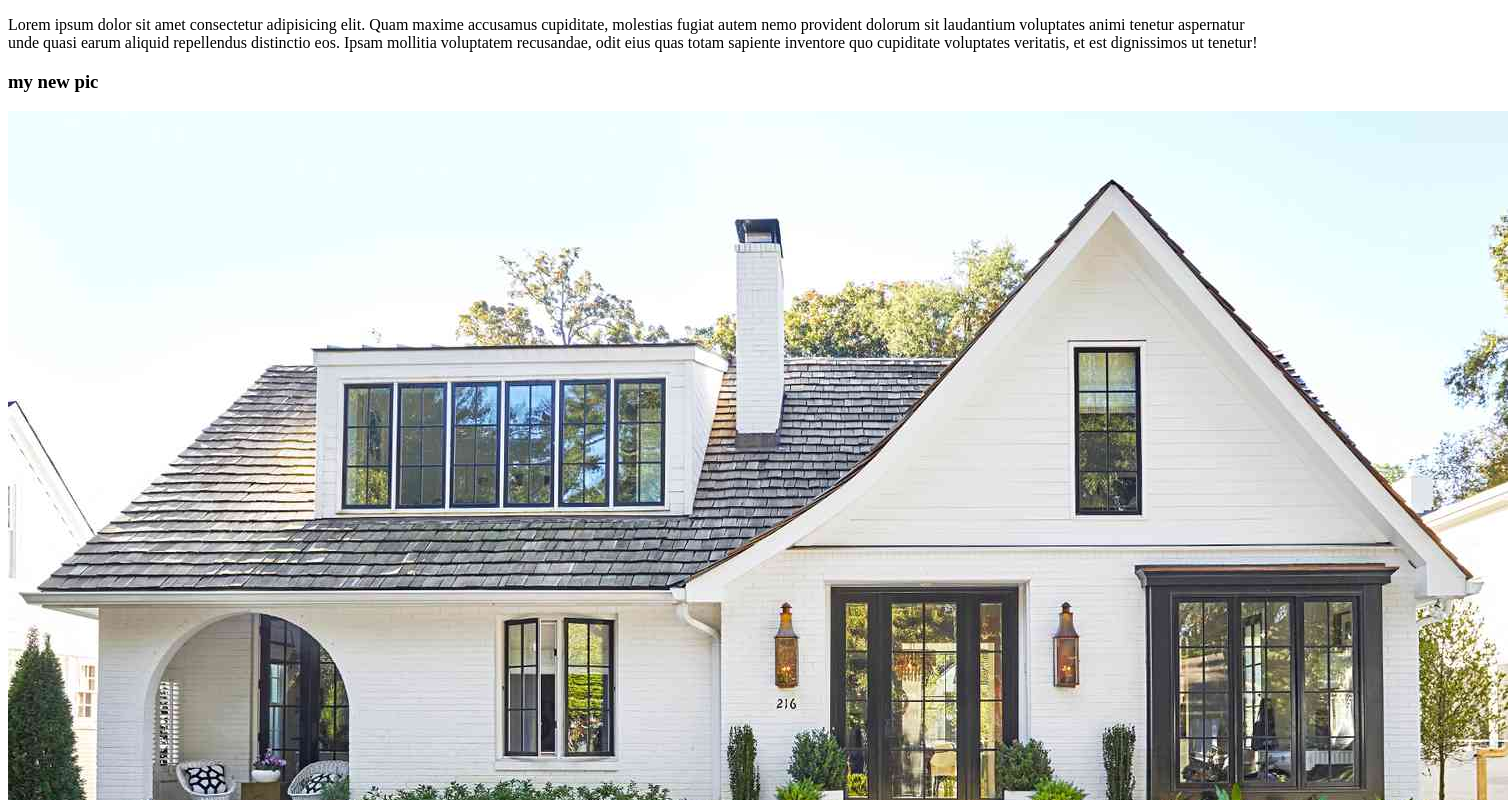
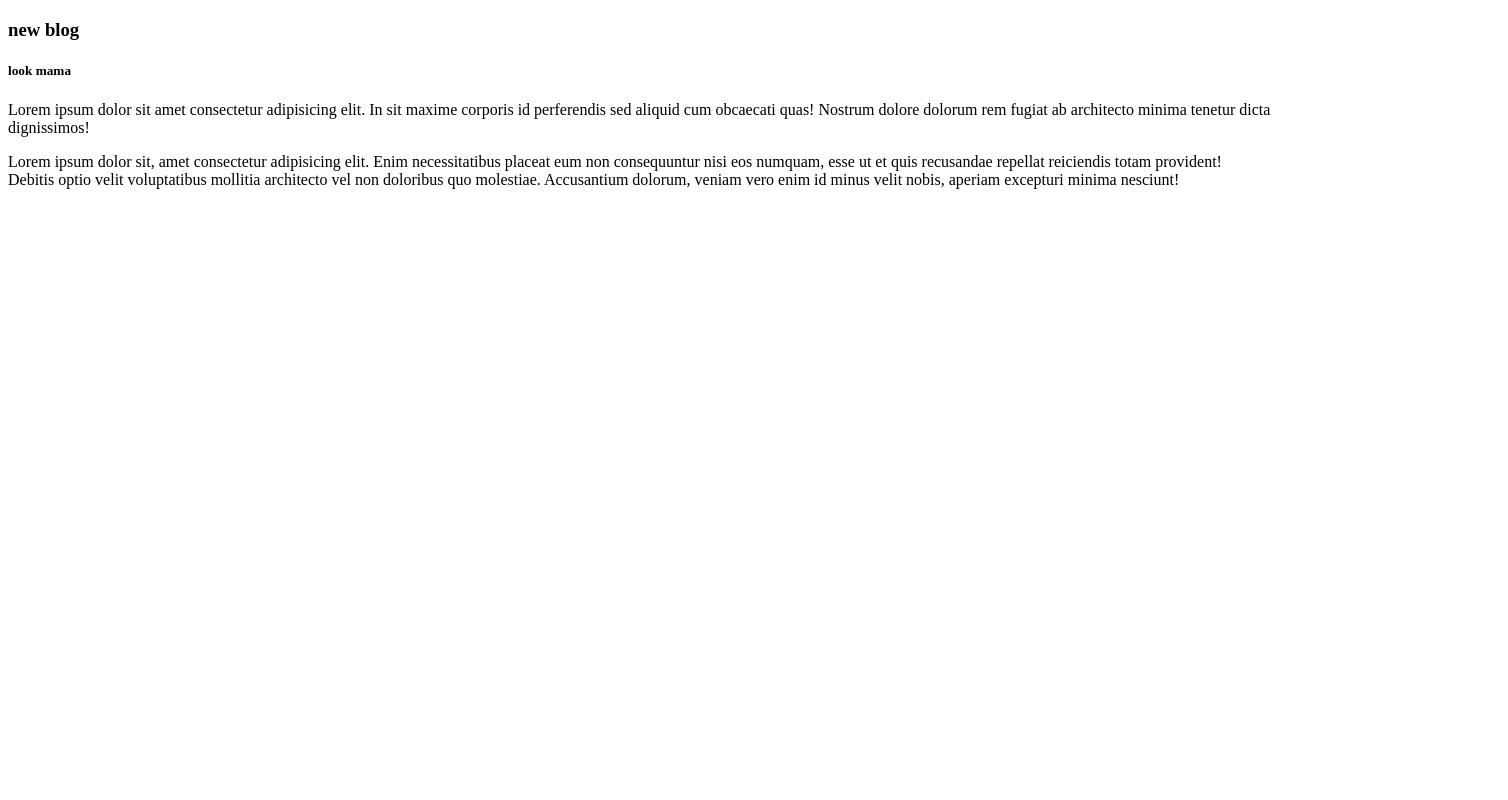
Before and after one commit to mohammadibrahim20/my-five-repo, a plain HTML site: page index.html in a window 1280 px wide. Shown: the top 800 px of the page, 1508 px wide, since content can reach past the window. Drawn offline with Linux system fonts and the light colour scheme.

Commit message:
new blog

```diff
--- a/index.html
+++ b/index.html
@@ -4,21 +4,20 @@
     <meta charset="UTF-8">
     <meta http-equiv="X-UA-Compatible" content="IE=edge">
     <meta name="viewport" content="width=device-width, initial-scale=1.0">
-    <title>test me</title>
+    <title>test me uyu</title>
 </head>
 <body>
-    <p class="s"></p>
-    <p class="s"></p>
-    <p class="s"></p>
-    <main>
-        <section>
-            <p>Lorem ipsum dolor sit amet consectetur adipisicing elit. Quam maxime accusamus cupiditate, molestias fugiat autem nemo provident dolorum sit laudantium voluptates animi tenetur aspernatur unde quasi earum aliquid repellendus distinctio eos. Ipsam mollitia voluptatem recusandae, odit eius quas totam sapiente inventore quo cupiditate voluptates veritatis, et est dignissimos ut tenetur!</p>
+    <div>
+        <h3>new blog</h3>
+        <h5>look mama
 
-            <h3>my new pic</h3>
-            <img src="toto.jpg" alt="toto">
-            <p>Quos voluptatum veniam rem! Vero, omnis sed deserunt sit asperiores dolor rem! Dignissimos, sunt, alias beatae modi nulla aut at tenetur unde veritatis molestias culpa quam laudantium odio aspernatur provident possimus itaque repellendus optio voluptatum? Voluptatem sit harum delectus ex hic odit assumenda dignissimos veritatis, quas nulla vel, omnis eligendi.</p>
-            <p>Eius, itaque quasi quod excepturi dolorum, aperiam odit ut tempora rerum magni repudiandae placeat pariatur corporis nihil. Consectetur omnis eos tempore voluptatum esse facere aperiam iusto. Iste explicabo itaque quod excepturi voluptatibus vel rem fugit sapiente, tenetur numquam facilis, voluptatum fugiat reiciendis minus ea odio velit? Molestias repellendus qui quasi.</p>
-        </section>
-    </main>
+        </h5>
+        <p>Lorem ipsum dolor sit amet consectetur adipisicing elit. In sit maxime corporis id perferendis sed aliquid cum obcaecati quas! Nostrum dolore dolorum rem fugiat ab architecto minima tenetur dicta dignissimos!
+        </p>
+    </div>
+<p>
+    Lorem ipsum dolor sit, amet consectetur adipisicing elit. Enim necessitatibus placeat eum non consequuntur nisi eos numquam, esse ut et quis recusandae repellat reiciendis totam provident! Debitis optio velit voluptatibus mollitia architecto vel non doloribus quo molestiae. Accusantium dolorum, veniam vero enim id minus velit nobis, aperiam excepturi minima nesciunt!
+</p>
+
 </body>
 </html>
```
